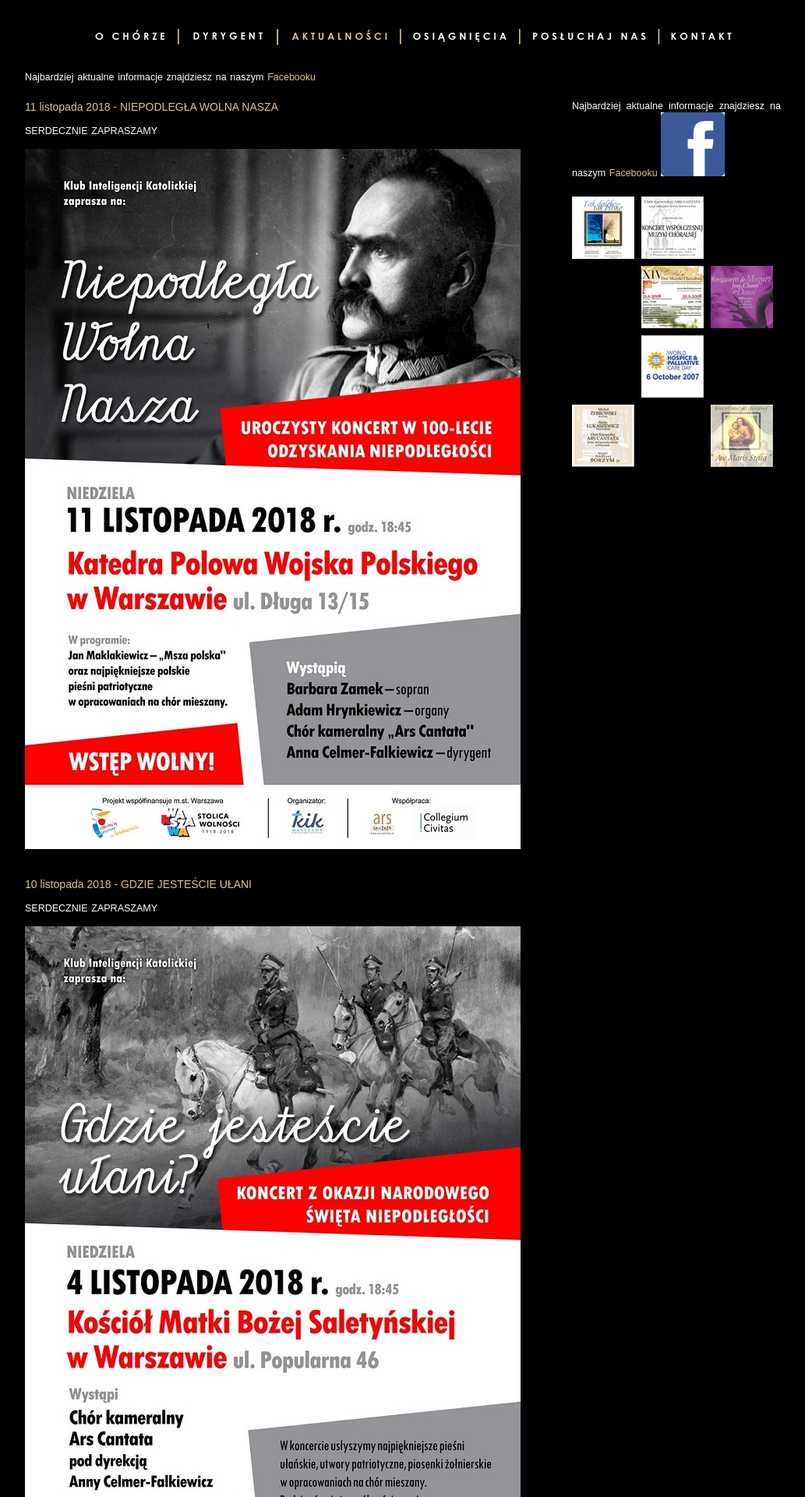
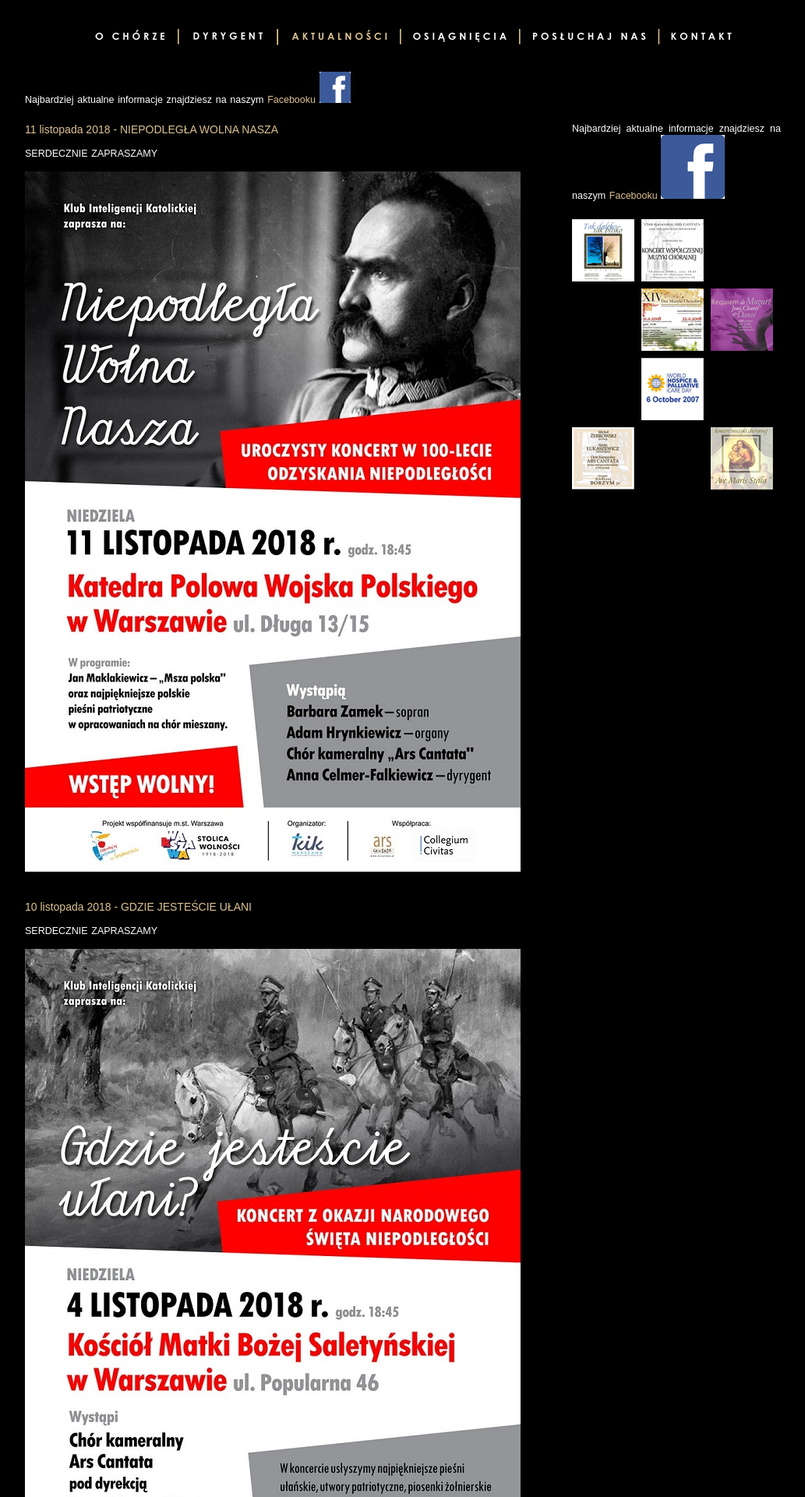
Before and after one commit to ars-cantata/ars-cantata.github.io, a Jekyll site: the page built from aktualnosci/index.html, in a window 1280 px wide. Shown: the top 1920 px of the page at 78% size, without its empty margins (123-1156 px from the left). Built offline with Jekyll 4.4.1, drawn with Linux system fonts in a browser that asks for light colours; the list of posts is cut into pages by our own code.

Commit message:
i jeszcze jeden

```diff
--- a/aktualnosci/index.html
+++ b/aktualnosci/index.html
@@ -7,8 +7,10 @@ language: pl
 layout: layout_main
 ---
 <div id="content" class="LBRS">
-     <p>
-	Najbardziej aktualne informacje znajdziesz na naszym <a href="https://www.facebook.com/ArsCantata">Facebooku</a>
+    <p>
+	Najbardziej aktualne informacje znajdziesz na naszym <a href="https://www.facebook.com/ArsCantata">Facebooku
+	<img src="/img/facebook.png" width="40" height="40"
+	</a>
 	</p>
 	<div id="left-side">
 
```
